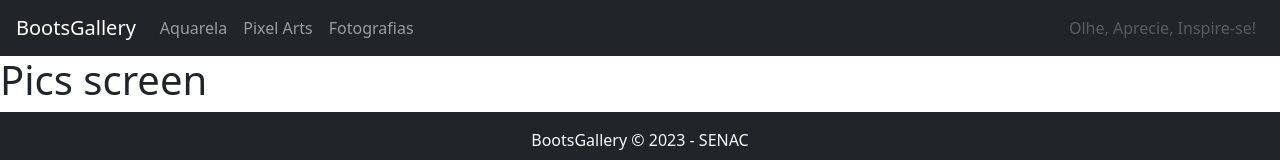
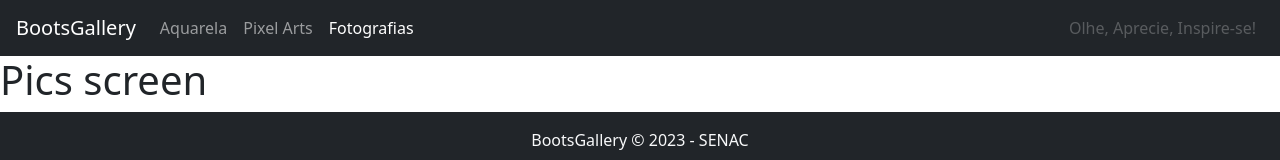
Before and after one commit to vivianeteixeiranahum/Bootsgallery, a React (Create React App) app: page /pics in a window 1280 px wide. Shown: the top 160 px of the page. Built offline with nearby package versions, Linux system fonts and the light colour scheme.

Commit message:
links acendem dependendo da página atual

```diff
--- a/src/components/header.jsx
+++ b/src/components/header.jsx
@@ -1,5 +1,6 @@
 import Nav from 'react-bootstrap/Nav';
 import Navbar from 'react-bootstrap/Navbar';
+import { NavLink } from 'react-router-dom';
 
 export default function Header() {
   return (
@@ -8,9 +9,9 @@ export default function Header() {
         <Navbar.Toggle aria-controls="responsive-navbar-nav" />
         <Navbar.Collapse id="responsive-navbar-nav">
           <Nav className="flex-grow-1">
-            <Nav.Link href="aquarela">Aquarela</Nav.Link>
-            <Nav.Link href="pixel">Pixel Arts</Nav.Link>
-            <Nav.Link href="pics">Fotografias</Nav.Link>
+            <Nav.Link as={NavLink} to="/aquarela" href="aquarela" activeClassName="active">Aquarela</Nav.Link>
+            <Nav.Link as={NavLink} to="/pixel" href="pixel" activeClassName="active">Pixel Arts</Nav.Link>
+            <Nav.Link as={NavLink} to="/pics"  href="pics" activeClassName="active">Fotografias</Nav.Link>
           </Nav>
           <Nav className='justify-content-end'>
             <Nav.Link disabled>Olhe, Aprecie, Inspire-se!</Nav.Link>
```
